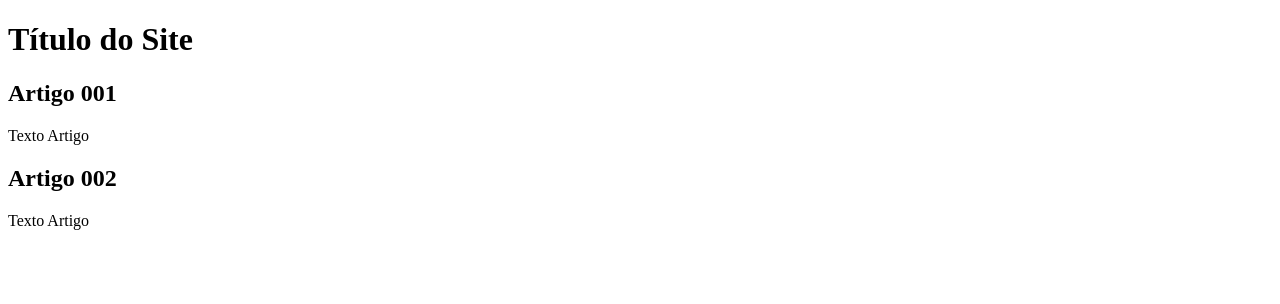
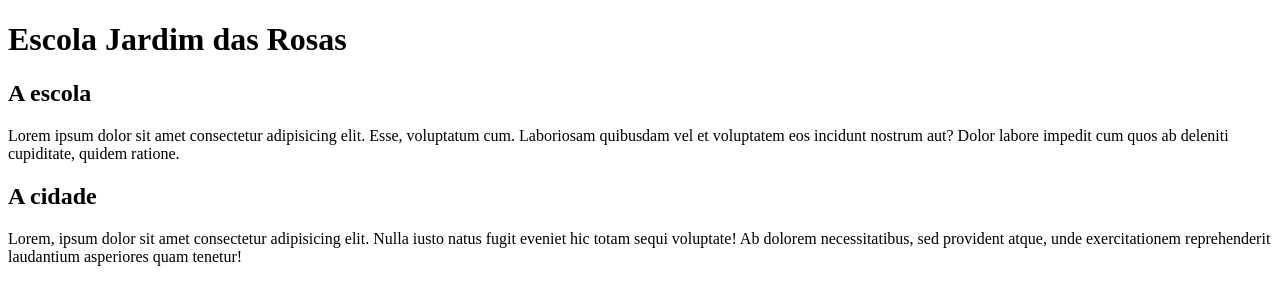
Before and after one commit to Marx-Color/projeto-site, a plain HTML site: page index.html in a window 1280 px wide. Drawn offline with Linux system fonts and the light colour scheme.

Commit message:
comecei a escrever o conteúdo

```diff
--- a/index.html
+++ b/index.html
@@ -9,15 +9,15 @@
 
     <main>
         <header>
-            <h1> Título do Site</h1>
+            <h1> Escola Jardim das Rosas</h1>
         </header>
         <article>
-                <H2>Artigo 001 </H2>
-                <p>Texto Artigo</p>
+                <H2>A escola  </H2>
+                <p>Lorem ipsum dolor sit amet consectetur adipisicing elit. Esse, voluptatum cum. Laboriosam quibusdam vel et voluptatem eos incidunt nostrum aut? Dolor labore impedit cum quos ab deleniti cupiditate, quidem ratione.</p>
         </article>
         <article>
-                <H2>Artigo 002 </H2>
-                <p>Texto Artigo</p>
+                <H2>A cidade </H2>
+                <p>Lorem, ipsum dolor sit amet consectetur adipisicing elit. Nulla iusto natus fugit eveniet hic totam sequi voluptate! Ab dolorem necessitatibus, sed provident atque, unde exercitationem reprehenderit laudantium asperiores quam tenetur!</p>
         </article>
     </main>
 </body>
```
